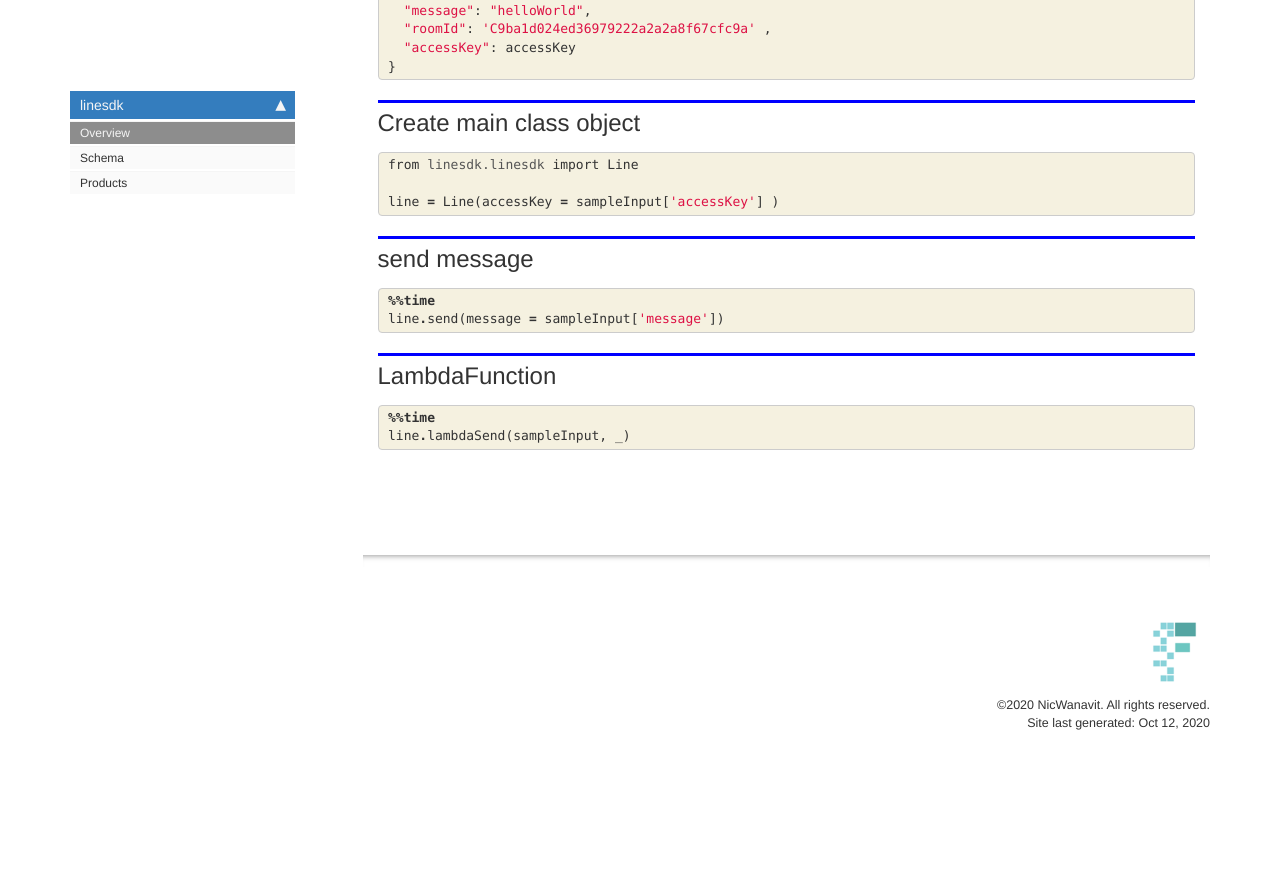
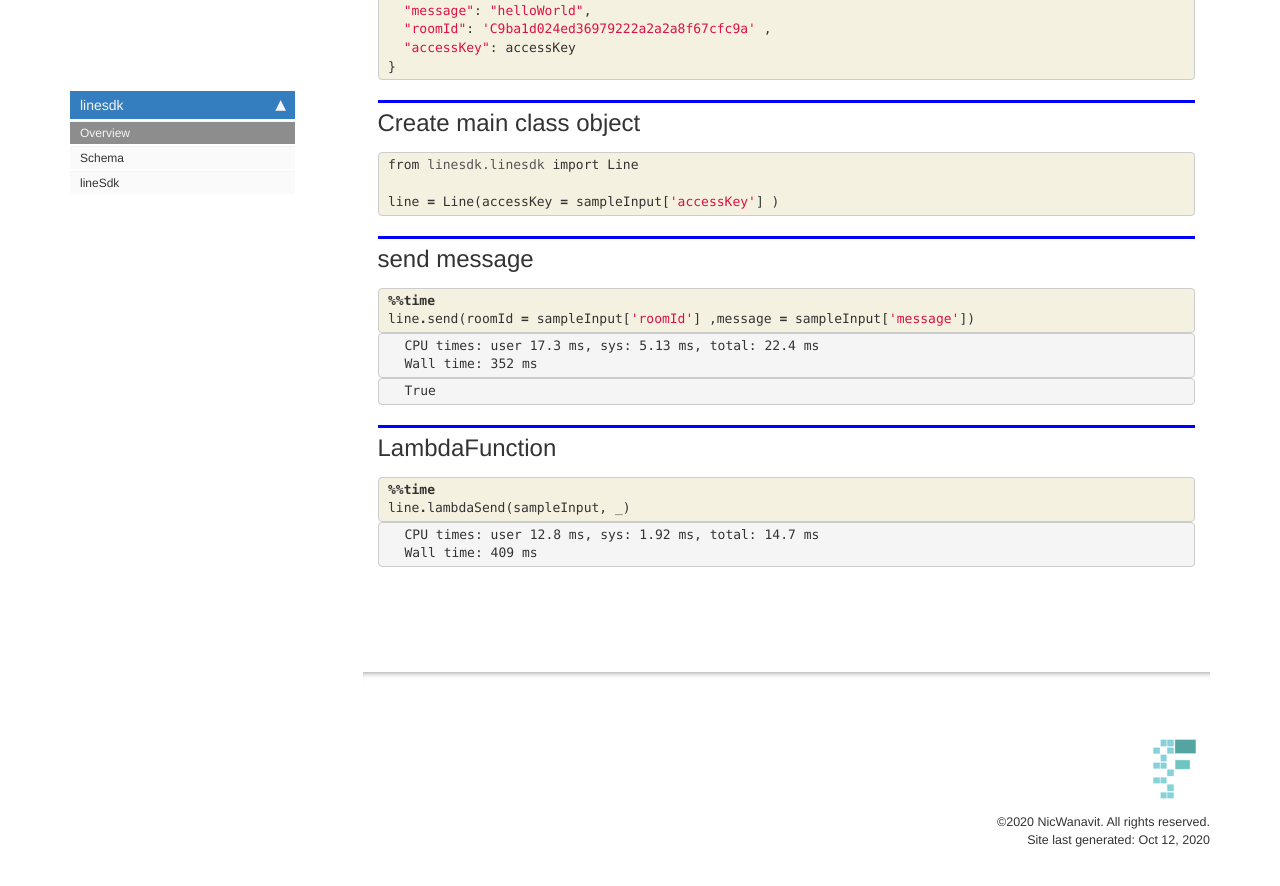
Before and after one commit to thanakijwanavit/pynamoLogger, a Jekyll site: the page built from docs/index.html, in a window 1280 px wide and 900 px high, scrolled down 674 px. Shown: the top 886 px of the window. Built offline with Jekyll 4.4.1, drawn with Linux system fonts in a browser that asks for light colours; nearby versions of some CDN libraries; comment, search, counter and statistics services are not loaded; before the commit the page ends 1457 px from its top, so only the background shows below that.

Commit message:
update lambdasdk

```diff
--- a/docs/_data/sidebars/home_sidebar.yml
+++ b/docs/_data/sidebars/home_sidebar.yml
@@ -13,7 +13,7 @@ entries:
       title: Schema
       url: Schema.html
     - output: web,pdf
-      title: Products
+      title: lineSdk
       url: linesdk.html
     output: web
     title: linesdk
--- a/docs/index.html
+++ b/docs/index.html
@@ -121,10 +121,35 @@ nb_path: "index.ipynb"
 <div class="inner_cell">
     <div class="input_area">
 <div class=" highlight hl-ipython3"><pre><span></span><span class="o">%%time</span>
-<span class="n">line</span><span class="o">.</span><span class="n">send</span><span class="p">(</span><span class="n">message</span> <span class="o">=</span> <span class="n">sampleInput</span><span class="p">[</span><span class="s1">&#39;message&#39;</span><span class="p">])</span>
+<span class="n">line</span><span class="o">.</span><span class="n">send</span><span class="p">(</span><span class="n">roomId</span> <span class="o">=</span> <span class="n">sampleInput</span><span class="p">[</span><span class="s1">&#39;roomId&#39;</span><span class="p">]</span> <span class="p">,</span><span class="n">message</span> <span class="o">=</span> <span class="n">sampleInput</span><span class="p">[</span><span class="s1">&#39;message&#39;</span><span class="p">])</span>
 </pre></div>
 
     </div>
+</div>
+</div>
+
+<div class="output_wrapper">
+<div class="output">
+
+<div class="output_area">
+
+<div class="output_subarea output_stream output_stdout output_text">
+<pre>CPU times: user 17.3 ms, sys: 5.13 ms, total: 22.4 ms
+Wall time: 352 ms
+</pre>
+</div>
+</div>
+
+<div class="output_area">
+
+
+
+<div class="output_text output_subarea output_execute_result">
+<pre>True</pre>
+</div>
+
+</div>
+
 </div>
 </div>
 
@@ -152,6 +177,21 @@ nb_path: "index.ipynb"
 </div>
 </div>
 
+<div class="output_wrapper">
+<div class="output">
+
+<div class="output_area">
+
+<div class="output_subarea output_stream output_stdout output_text">
+<pre>CPU times: user 12.8 ms, sys: 1.92 ms, total: 14.7 ms
+Wall time: 409 ms
+</pre>
+</div>
+</div>
+
+</div>
+</div>
+
 </div>
     {% endraw %}
 
--- a/docs/sidebar.json
+++ b/docs/sidebar.json
@@ -2,6 +2,6 @@
   "linesdk": {
     "Overview": "/",
     "Schema": "Schema.html",
-    "Products": "linesdk.html"
+    "lineSdk": "linesdk.html"
   }
 }
--- a/linesdk/_nbdev.py
+++ b/linesdk/_nbdev.py
@@ -7,7 +7,8 @@ index = {"Response": "Schema.ipynb",
          "Product": "Schema.ipynb",
          "Products": "Schema.ipynb",
          "FunctionNames": "linesdk.ipynb",
-         "Line": "linesdk.ipynb"}
+         "Line": "linesdk.ipynb",
+         "LineLambda": "linesdk.ipynb"}
 
 modules = ["schema.py",
            "linesdk.py"]
```
Also changed, not shown: docs/linesdk.html (+29 -5 lines), linesdk/linesdk.py (+28 -3 lines), README.md, 3 other files.
